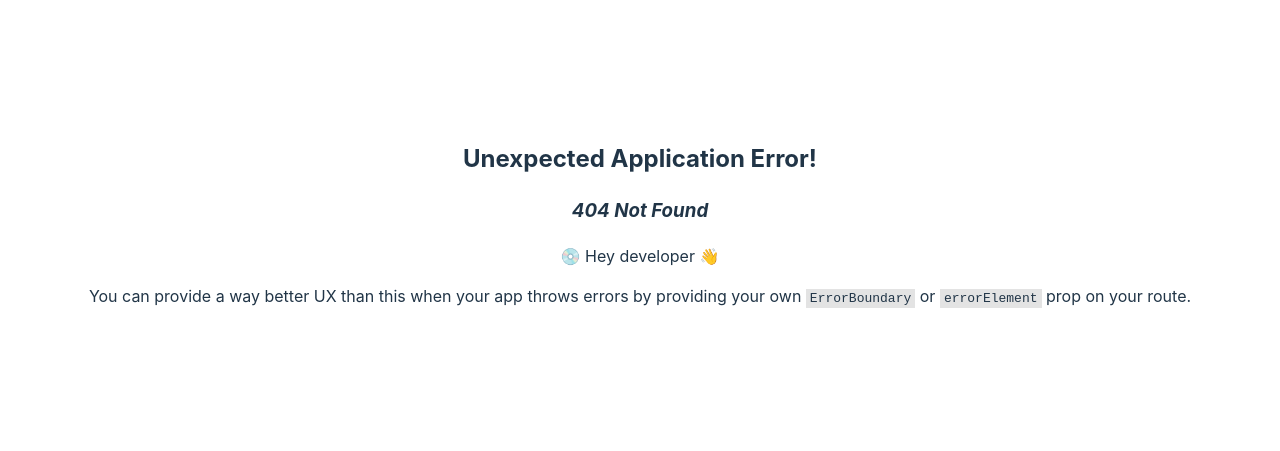
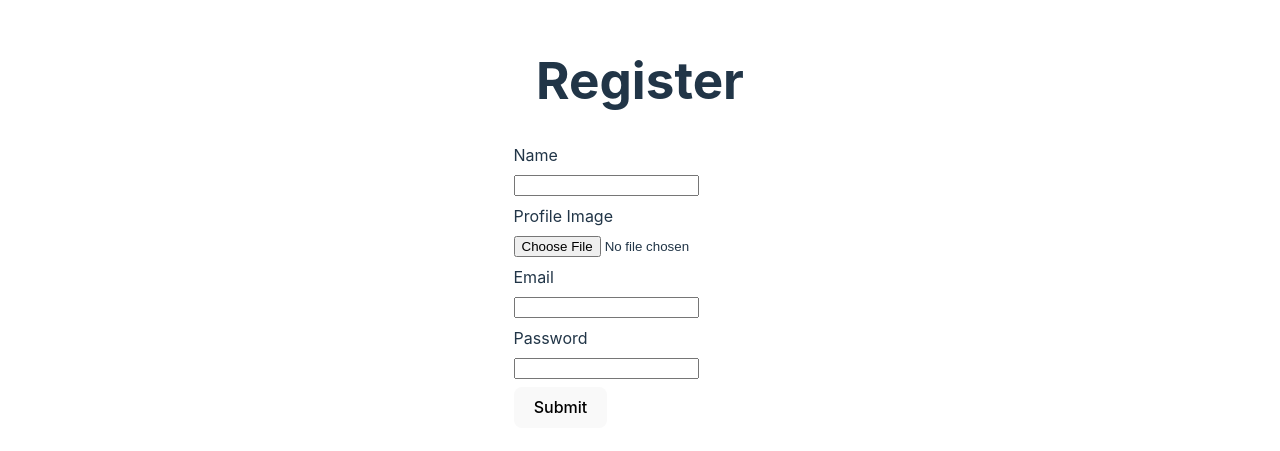
Before and after one commit to Resolt123/Front-End_km6_Binar_chatapp, a React (Vite) app: page /register in a window 1280 px wide. Before the commit this address had no page. Shown: the part 177-628 px from the top of the page. Built offline with nearby package versions, Linux system fonts and the light colour scheme.

Commit message:
add register page and services folder

```diff
--- /dev/null
+++ b/jsconfig.json
@@ -0,0 +1,6 @@
+{
+  "compilerOptions": {
+    "checkJs": true,
+    "jsx": "react"
+  }
+}
--- a/src/App.jsx
+++ b/src/App.jsx
@@ -1,12 +1,17 @@
 import "./App.css";
 import { createBrowserRouter, RouterProvider } from "react-router-dom";
 import Home from "./pages/home";
+import Register from "./pages/register";
 
 const router = createBrowserRouter([
   {
     path: "/",
     element: <Home />,
   },
+  {
+    path: '/register',
+    element: <Register />
+  }
 ]);
 
 export default function App() {
--- /dev/null
+++ b/src/pages/register/index.jsx
@@ -0,0 +1,32 @@
+import { Form, redirect } from 'react-router-dom';
+
+export async function registerAction() {
+  const user = await Register();
+  redirect('/');
+}
+
+export default function Register() {
+  return (
+    <div>
+      <h1>Register</h1>
+      <Form
+        style={{
+          display: 'flex',
+          flexDirection: 'column',
+          alignItems: 'flex-start',
+          gap: '.5rem',
+        }}
+      >
+        <label htmlFor="name">Name</label>
+        <input type="text" name="name" id="name" required />
+        <label htmlFor="image">Profile Image</label>
+        <input type="file" name="image" id="image" required />
+        <label htmlFor="email">Email</label>
+        <input type="text" name="email" id="email" required />
+        <label htmlFor="password">Password</label>
+        <input type="text" name="password" id="password" required />
+        <button type="submit">Submit</button>
+      </Form>
+    </div>
+  );
+}
```
Also changed, not shown: src/services/AuthService.js (added, +7 -0 lines), vercel.json (added).
